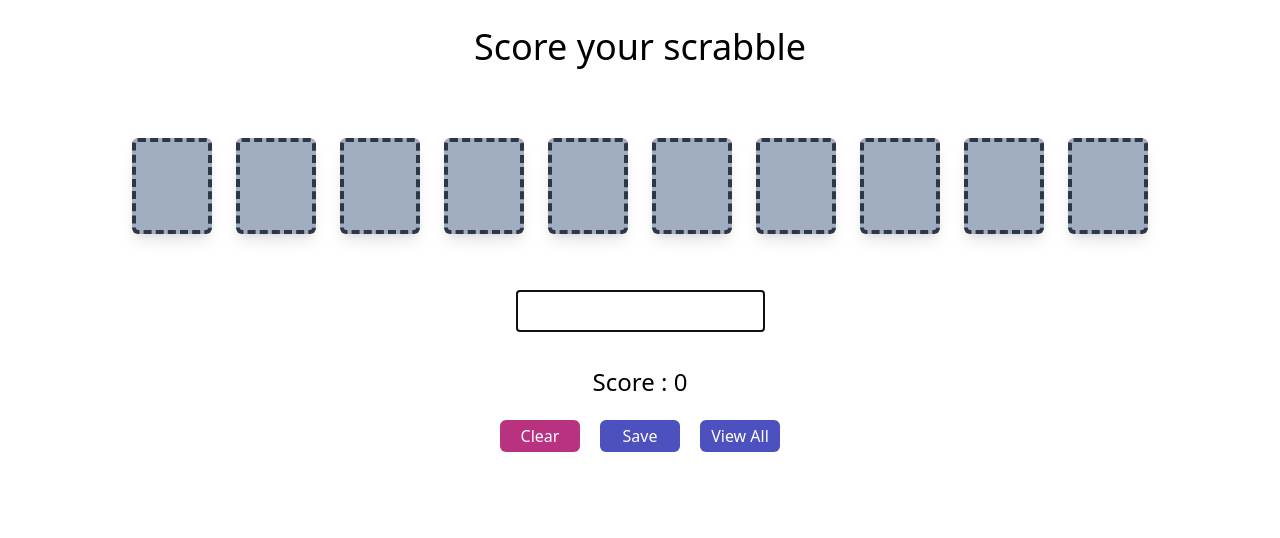
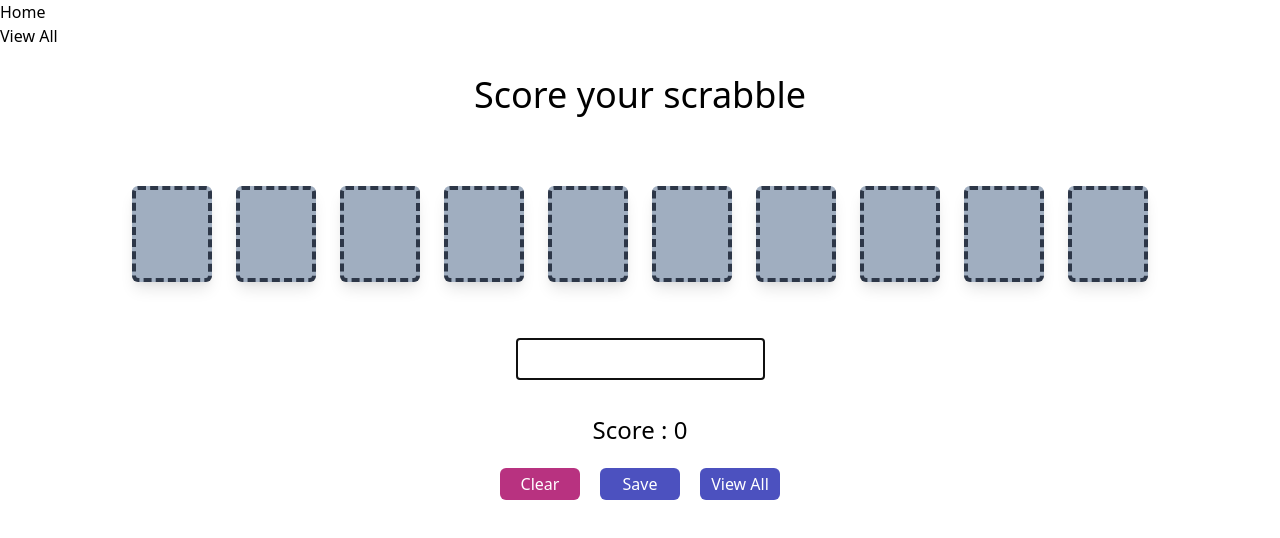
Before and after one commit to waimin314/score-your-scrabble, a React (Create React App) app in the folder client/: page / in a window 1280 px wide. Shown: the top 538 px of the page. Built offline with nearby package versions, Linux system fonts and the light colour scheme.

Commit message:
Add routing ViewAllPage

```diff
--- a/client/src/App.js
+++ b/client/src/App.js
@@ -1,11 +1,33 @@
 import React from 'react';
+import { BrowserRouter as Router, Switch, Route, Link } from 'react-router-dom';
 import MainPage from './pages/MainPage';
+import ViewAllPage from './pages/ViewAllPage';
 
 function App() {
   return (
-    <div>
-      <MainPage />
-    </div>
+    <Router>
+      <div>
+        <nav>
+          <ul>
+            <li>
+              <Link to='/'>Home</Link>
+            </li>
+            <li>
+              <Link to='/view-all'>View All</Link>
+            </li>
+          </ul>
+        </nav>
+
+        <Switch>
+          <Route path='/view-all'>
+            <ViewAllPage />
+          </Route>
+          <Route path='/'>
+            <MainPage />
+          </Route>
+        </Switch>
+      </div>
+    </Router>
   );
 }
 
--- a/client/src/pages/ViewAllPage.jsx
+++ b/client/src/pages/ViewAllPage.jsx
@@ -1,6 +1,11 @@
-import React from 'react';
+import React, { useState, useEffect } from 'react';
+import { getAllEntries } from './../util/API';
 
-export default function ViewAll({ entries }) {
+export default function ViewAll() {
+  const [entries, setEntries] = useState([]);
+  useEffect(async () => {
+    setEntries(await getAllEntries());
+  }, []);
   const renderTable = () => {
     return entries.map(({ word, score }, index) => {
       const color = index % 2 === 0 ? 'bg-white' : 'bg-gray-300';
@@ -13,6 +18,7 @@ export default function ViewAll({ entries }) {
     });
   };
   return (
+    <div className='flex justify-center mt-5'>
       <table className='table-fixed'>
         <thead>
           <tr className='bg-gradient-to-r from-teal-400 to-blue-300 text-gray-800'>
@@ -22,5 +28,6 @@ export default function ViewAll({ entries }) {
         </thead>
         <tbody className='odd:bg-gray-200'>{renderTable()}</tbody>
       </table>
+    </div>
   );
 }
```
Lines whose indentation alone changed are shown as unchanged.
